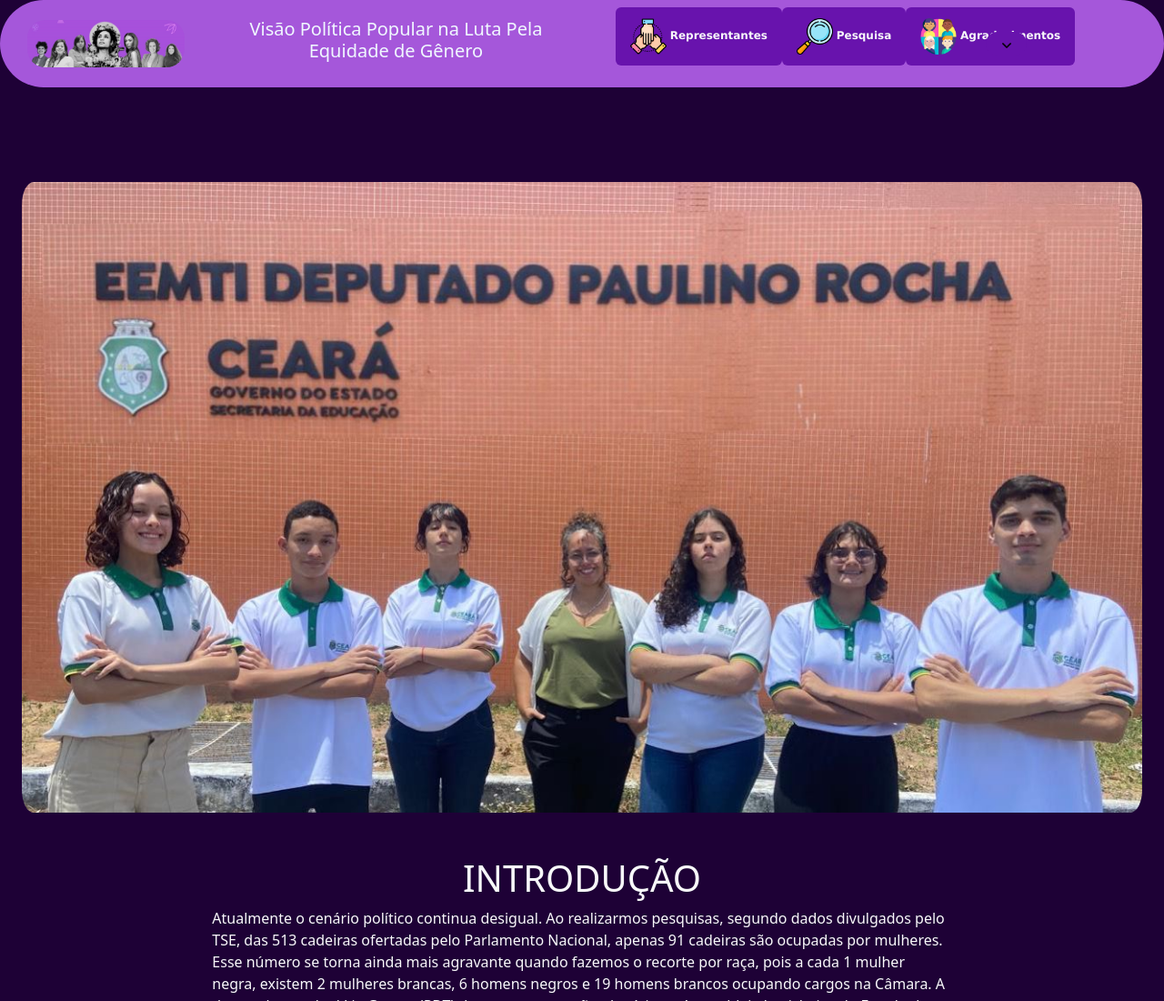
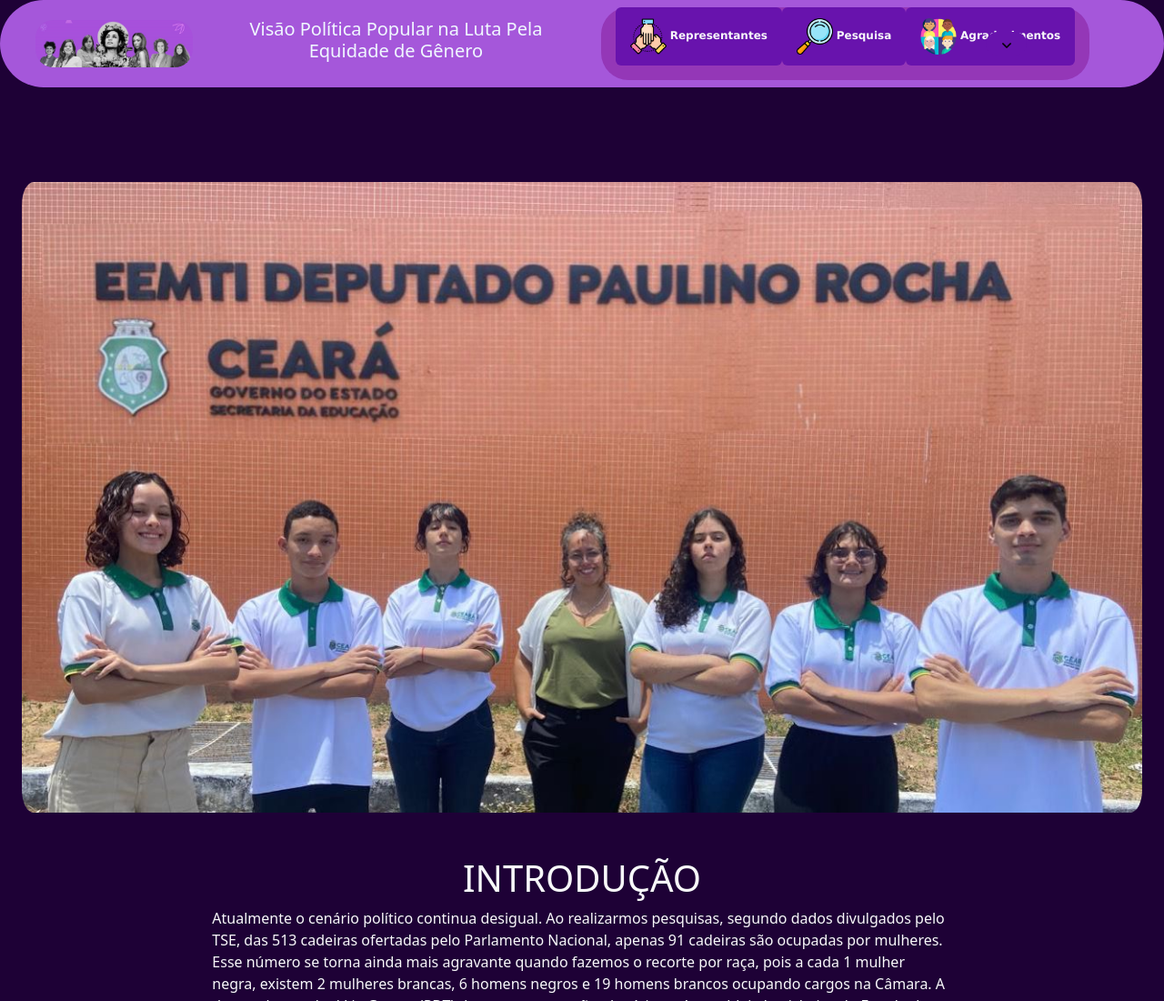
Before and after one commit to Evaldino/Vis-oPol-ticaPopular, a plain HTML site: page index.html in a window 1280 px wide. Shown: the top 1100 px of the page at 91% size. Drawn offline with nearby package versions, Linux system fonts and the light colour scheme.

Commit message:
Update style.css

```diff
--- a/style.css
+++ b/style.css
@@ -137,16 +137,29 @@
 
 
 
-
+    .collapse {
+      background-color: rgba(136, 33, 161, 0.589);
+      border-radius: 30px;
+    }
 
       }
 
+
+
+
 .img-fluid{
     border-radius: 20px;
-    position: relative;
-    right: 30%;
+   position: relative;
+   right: 25%;
+
+
 
 }
+
+
+
+
+
 /*ABA2*/
 
 .Card{
```
